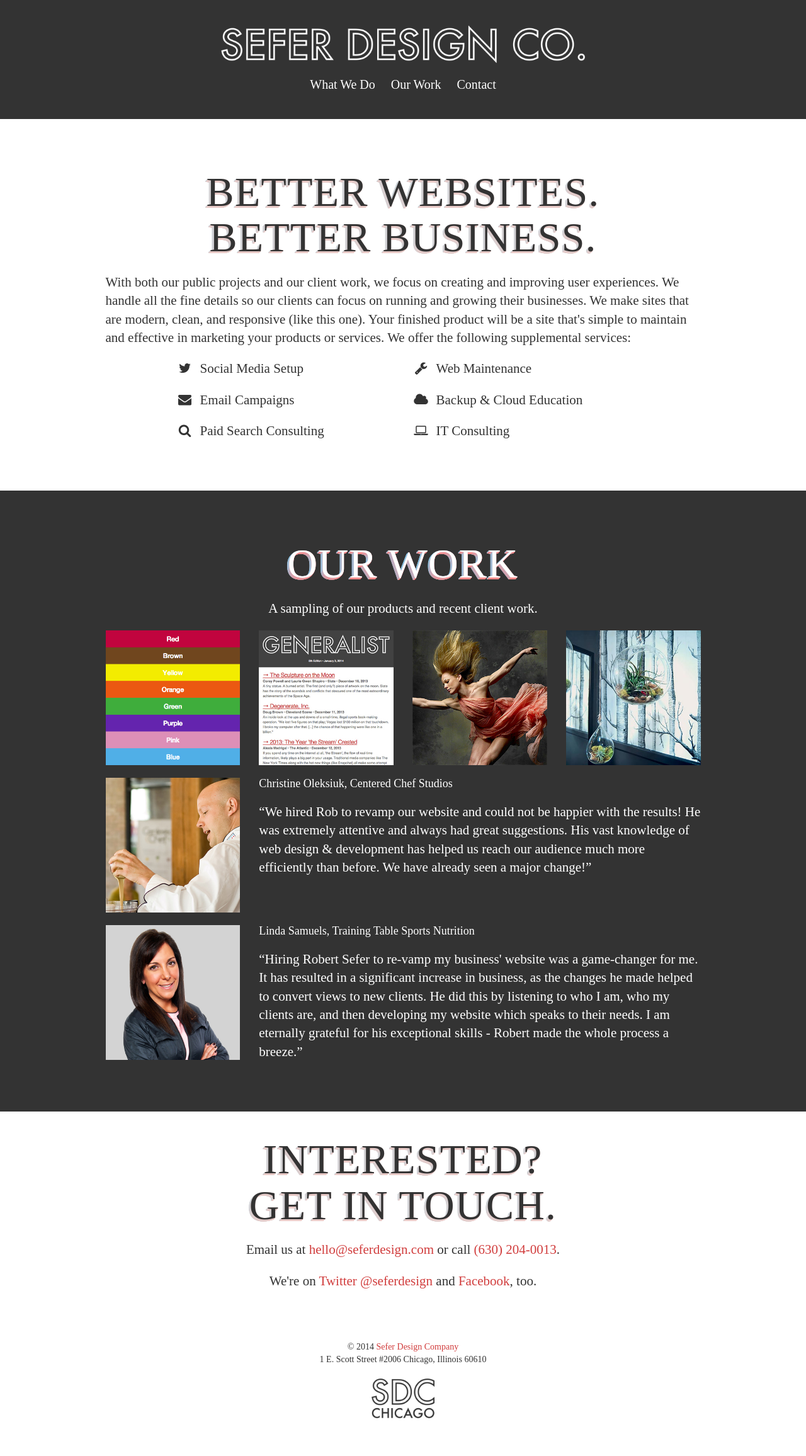
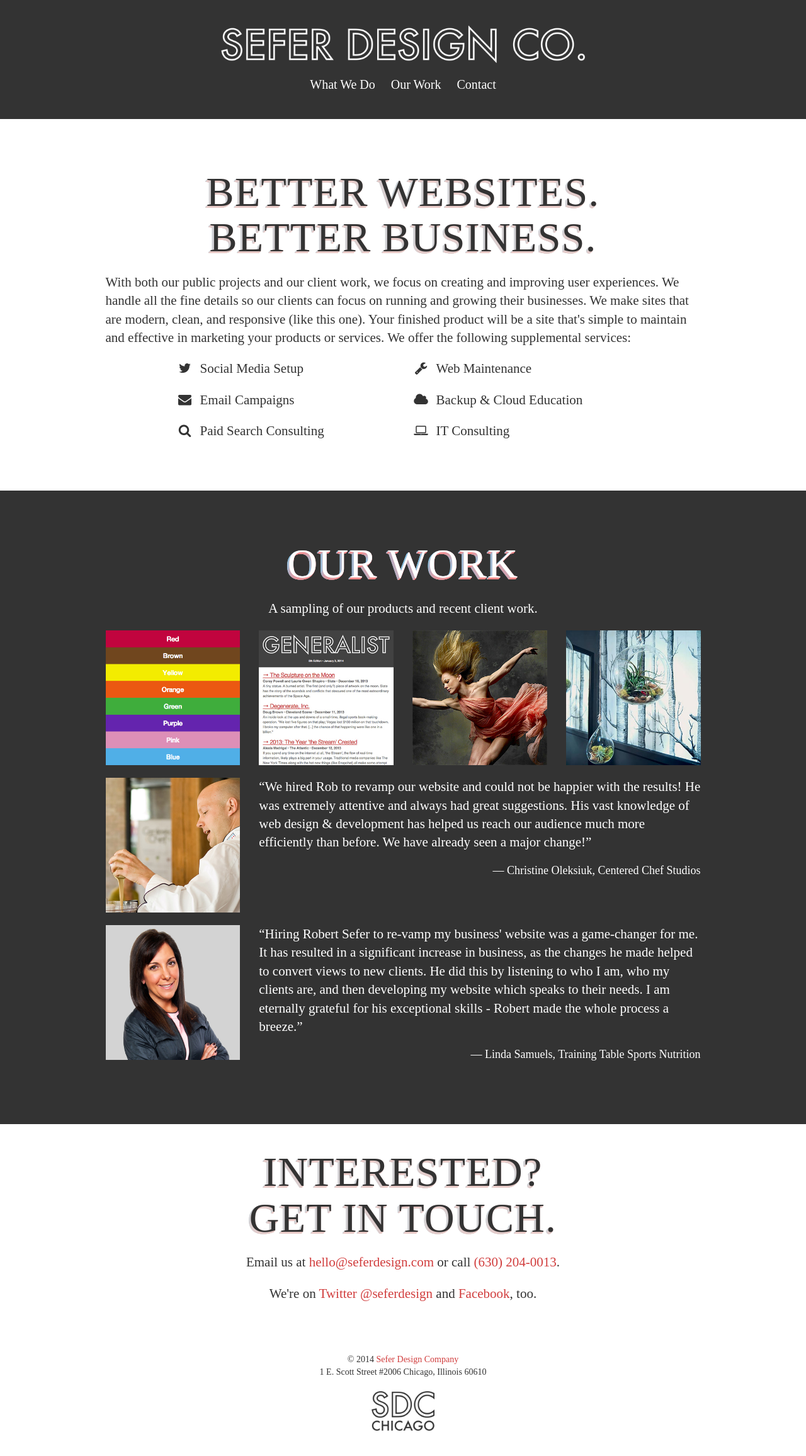
Before and after one commit to SeferDesign/seferdesign.com, a Jekyll site: the page built from index.html, in a window 1280 px wide. Shown: the whole page at 63% size. Built offline with Jekyll 4.4.1, drawn with Linux system fonts in a browser that asks for light colours.

Commit message:
Reconfigured quote attribution

```diff
--- a/_src/style/style.scss
+++ b/_src/style/style.scss
@@ -230,6 +230,11 @@ section.dark {
   &:last-child {
     margin-top: $margin;
   }
+
+  h4 {
+    text-align: right;
+  }
+
 }
 
 #contact {
--- a/build/style/style.css
+++ b/build/style/style.css
@@ -142,6 +142,8 @@ section.dark {
 
 .quote-block:last-child {
   margin-top: 20px; }
+.quote-block h4 {
+  text-align: right; }
 
 #contact {
   text-align: center; }
--- a/index.html
+++ b/index.html
@@ -66,8 +66,8 @@ layout: index
 						<a class="square-site small" href="http://centeredchef.com" title="Centered Chef"><img src="/images/sites/centeredchef.jpg" alt="Centered Chef"></a>
 					</div>
 					<div class="col-sm-9 col-xs-12">
-						<h4>Christine Oleksiuk, Centered Chef Studios</h4>
 						<p class="lead">&ldquo;We hired Rob to revamp our website and could not be happier with the results! He was extremely attentive and always had great suggestions. His vast knowledge of web design &amp; development has helped us reach our audience much more efficiently than before. We have already seen a major change!&rdquo;</p>
+						<h4>&mdash; Christine Oleksiuk, Centered Chef Studios</h4>
 					</div>
 				</div>
 				<div id="quote-centered" class="quote-block row">
@@ -75,8 +75,8 @@ layout: index
 						<a class="square-site small" href="http://chicagosportsnutritionist.com" title="Chicago Sports Nutritionist"><img src="/images/sites/chicagosportsnutritionist.jpg" alt="Chicago Sports Nutritionist"></a>
 					</div>
 					<div class="col-sm-9 col-xs-12">
-						<h4>Linda Samuels, Training Table Sports Nutrition</h4>
 						<p class="lead">&ldquo;Hiring Robert Sefer to re-vamp my business' website was a game-changer for me. It has resulted in a significant increase in business, as the changes he made helped to convert views to new clients. He did this by listening to who I am, who my clients are, and then developing my website which speaks to their needs. I am eternally grateful for his exceptional skills - Robert made the whole process a breeze.&rdquo;</p>
+						<h4>&mdash; Linda Samuels, Training Table Sports Nutrition</h4>
 					</div>
 				</div>
 			</div>
```
Also changed, not shown: build/style/style.min.css, 1 other file.
